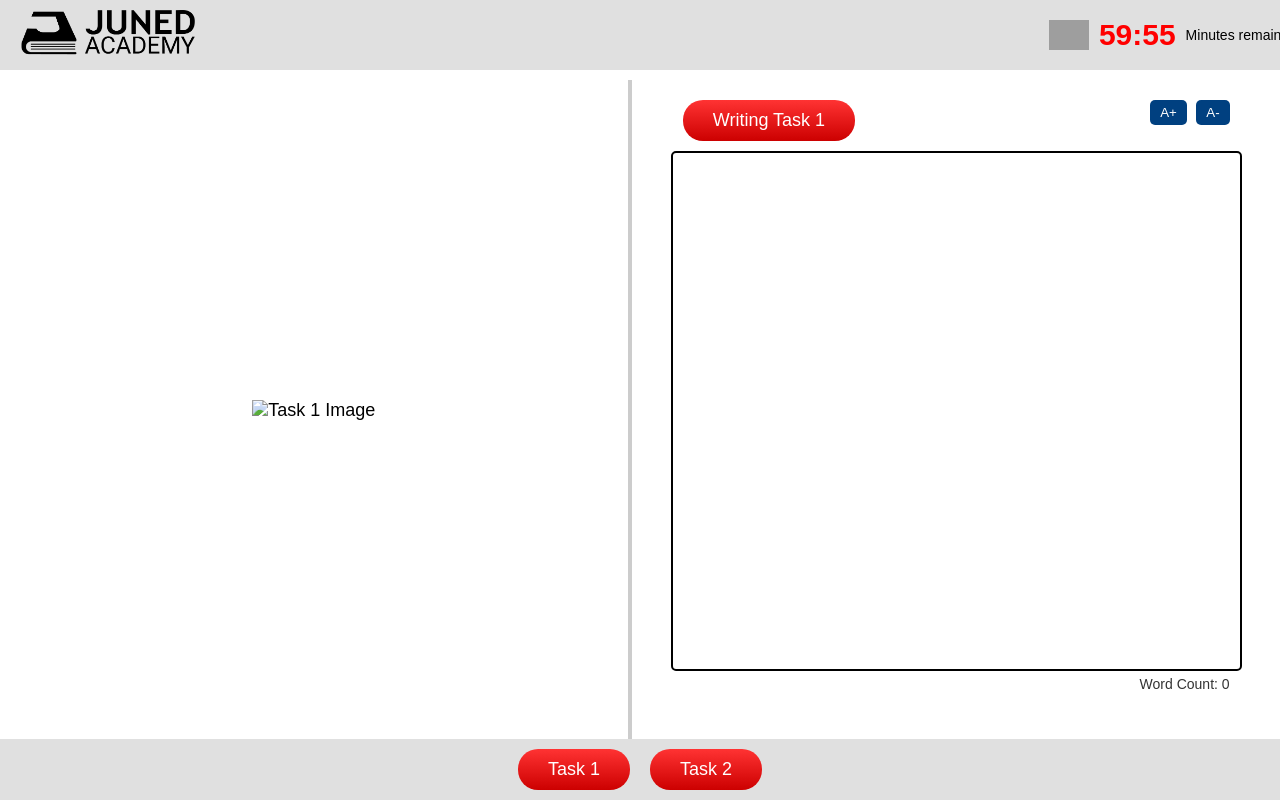
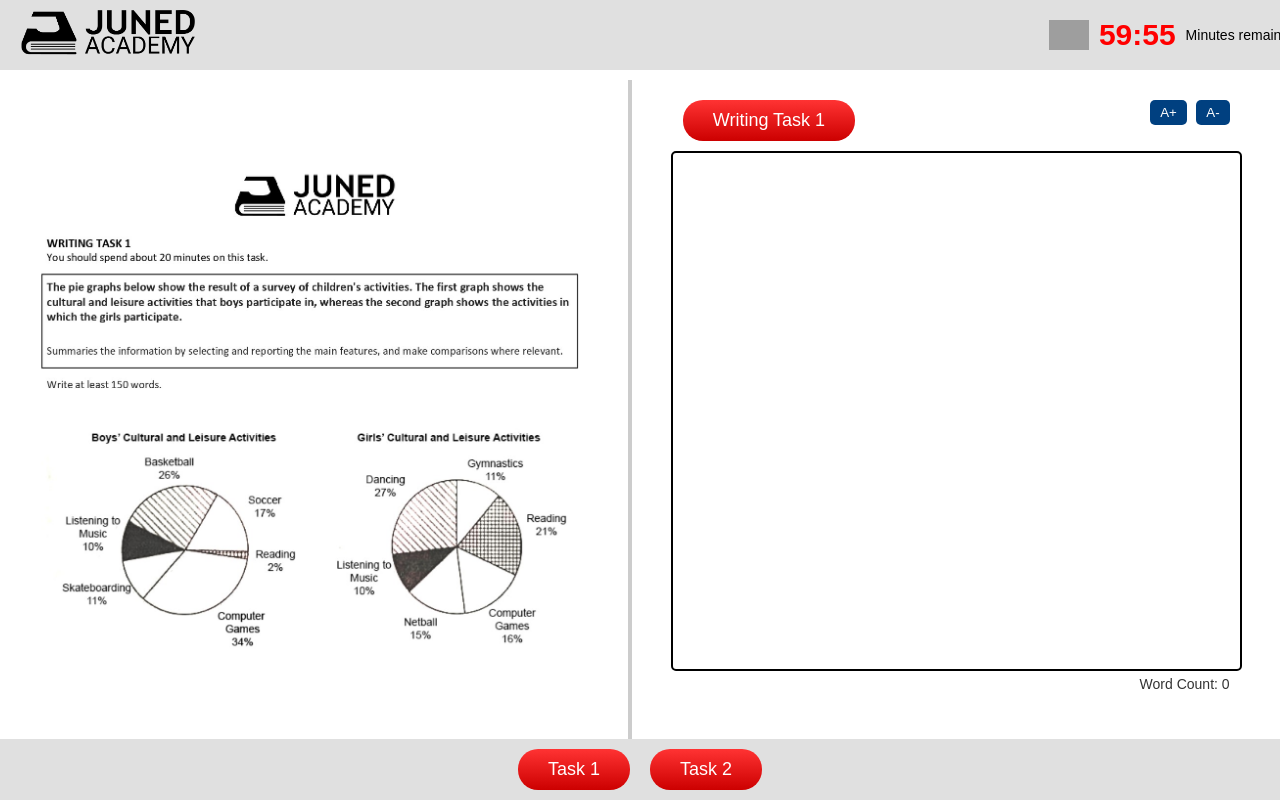
Before and after one commit to kawsarahmedeeeee-png/writing-, a plain HTML site: page index.html in a window 1280 px wide. Drawn offline with Linux system fonts and the light colour scheme; grey boxes are pictures that could not be loaded.

Commit message:
index.html

```diff
--- a/index.html
+++ b/index.html
@@ -168,7 +168,7 @@
 
 <div class="main-content">
     <div class="task-image" id="taskImage">
-        <img id="taskImageElement" src="file:///C:/Users/Kawsar%20Ahmed/Desktop/Reading%20Mock%20webpage/Writing/task1.png" alt="Task 1 Image" style="transform: scale(1);" onclick="toggleZoom()">
+        <img id="taskImageElement" src="https://github.com/kawsarahmedeeeee-png/writing-/blob/ba287be3ffcb787e2a4633e1bb1350e09237d87c/task1.jpg" alt="Task 1 Image" style="transform: scale(1);" onclick="toggleZoom()">
     </div>
 
     <div class="splitter" id="splitter"></div>
```
